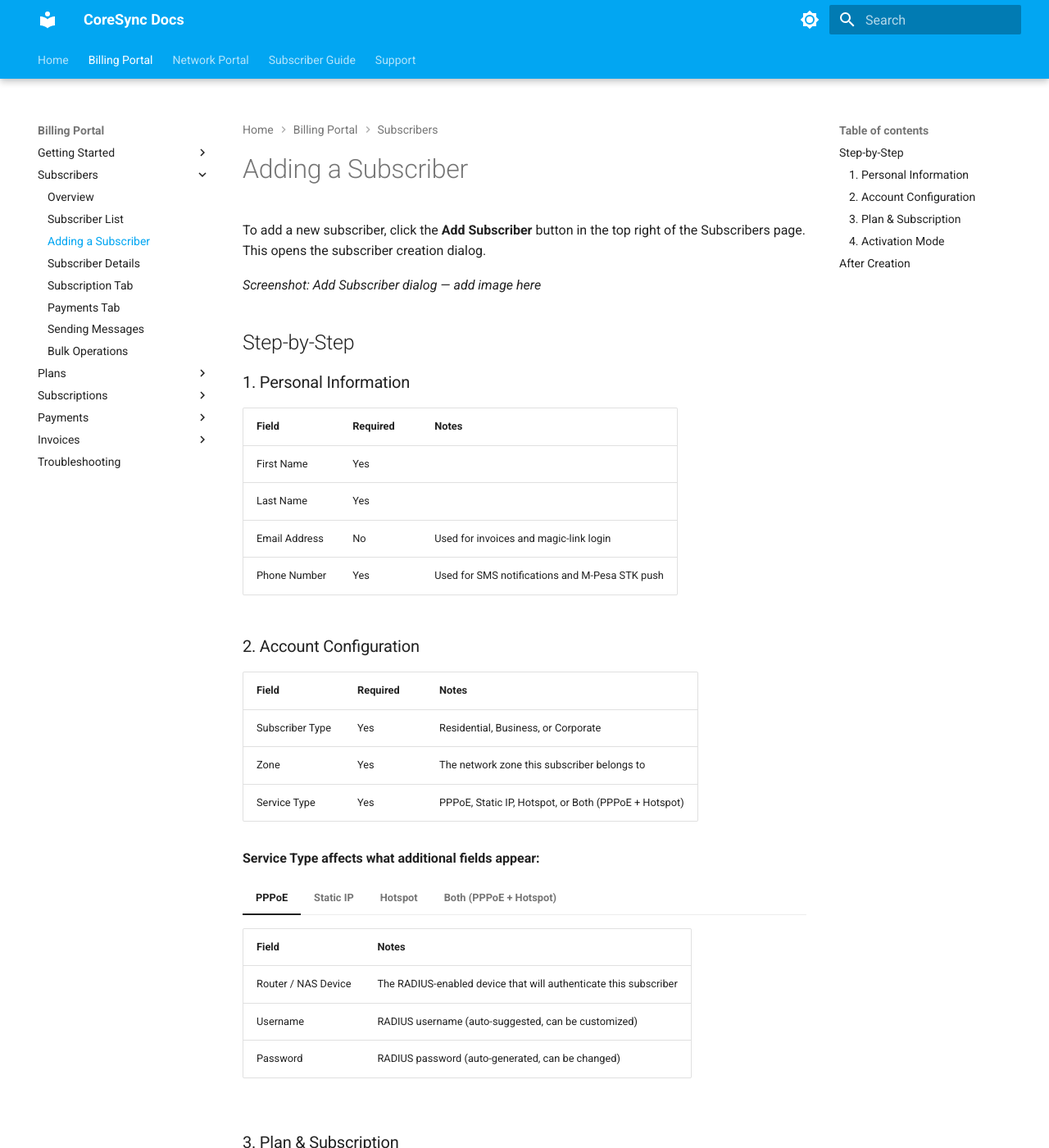
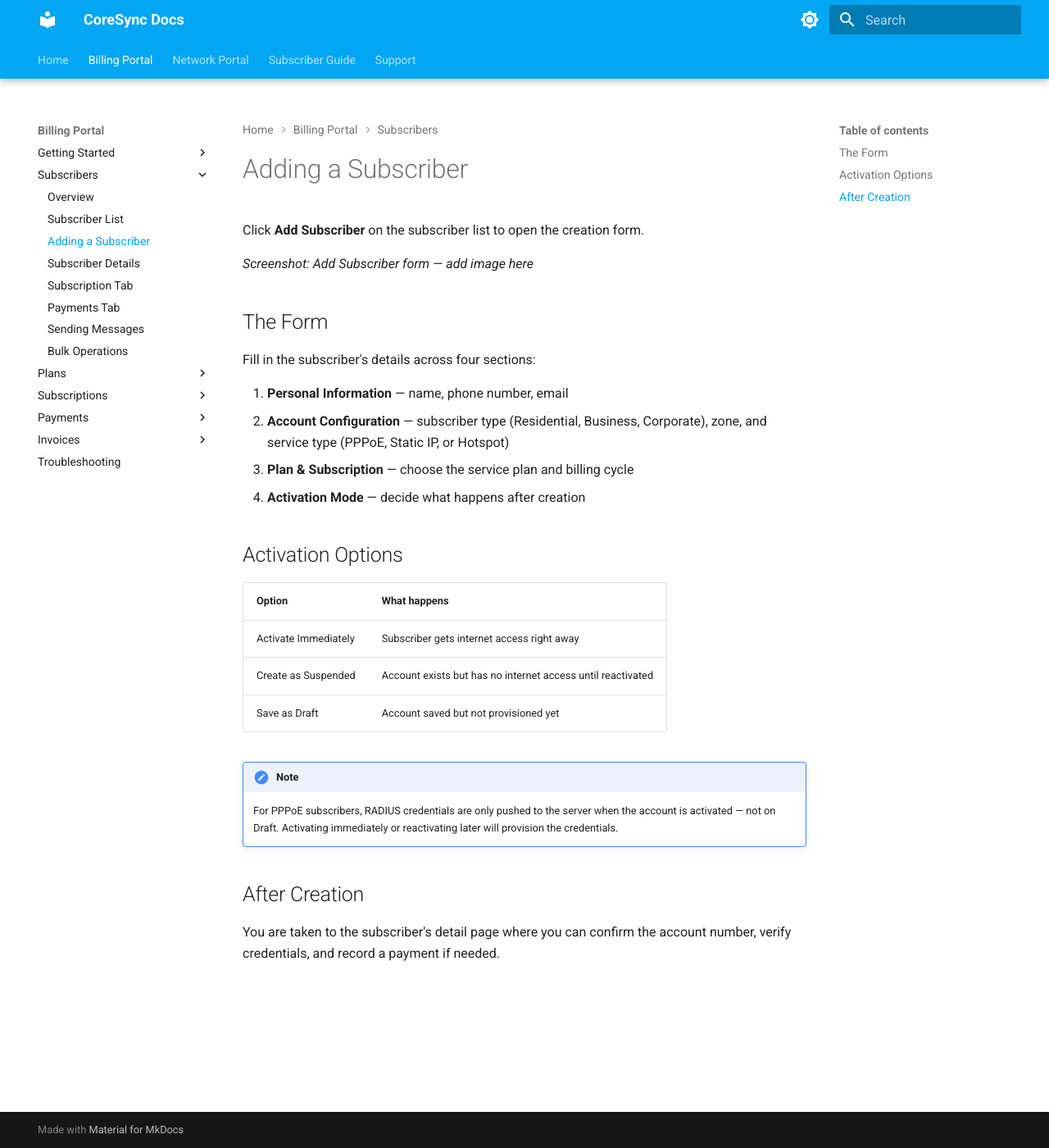
Before and after one commit to albertejuku/avitech-docs, an MkDocs documentation site: the page built from docs/subscribers/creating.md, in a window 1280 px wide and 1400 px high. Shown: the whole window at 82% size. Built offline with MkDocs 1.6.1 and Material for MkDocs 9.7.7, drawn with Linux system fonts in a browser that asks for light colours; some of the changed text lies outside the part shown.

Commit message:
refactor: simplify add subscriber page — cut field tables, just the flow
Co-Authored-By: Claude <noreply@anthropic.com>

```diff
--- a/docs/subscribers/creating.md
+++ b/docs/subscribers/creating.md
@@ -1,80 +1,29 @@
 # Adding a Subscriber
 
-To add a new subscriber, click the **Add Subscriber** button in the top right of the Subscribers page. This opens the subscriber creation dialog.
+Click **Add Subscriber** on the subscriber list to open the creation form.
 
-*Screenshot: Add Subscriber dialog — add image here*
+*Screenshot: Add Subscriber form — add image here*
 
-## Step-by-Step
+## The Form
 
-### 1. Personal Information
+Fill in the subscriber's details across four sections:
 
-| Field | Required | Notes |
-|---|---|---|
-| First Name | Yes | |
-| Last Name | Yes | |
-| Email Address | No | Used for invoices and magic-link login |
-| Phone Number | Yes | Used for SMS notifications and M-Pesa STK push |
+1. **Personal Information** — name, phone number, email
+2. **Account Configuration** — subscriber type (Residential, Business, Corporate), zone, and service type (PPPoE, Static IP, or Hotspot)
+3. **Plan & Subscription** — choose the service plan and billing cycle
+4. **Activation Mode** — decide what happens after creation
 
-### 2. Account Configuration
+## Activation Options
 
-| Field | Required | Notes |
-|---|---|---|
-| Subscriber Type | Yes | Residential, Business, or Corporate |
-| Zone | Yes | The network zone this subscriber belongs to |
-| Service Type | Yes | PPPoE, Static IP, Hotspot, or Both (PPPoE + Hotspot) |
-
-**Service Type affects what additional fields appear:**
-
-=== "PPPoE"
-
-    | Field | Notes |
-    |---|---|
-    | Router / NAS Device | The RADIUS-enabled device that will authenticate this subscriber |
-    | Username | RADIUS username (auto-suggested, can be customized) |
-    | Password | RADIUS password (auto-generated, can be changed) |
-
-=== "Static IP"
-
-    | Field | Notes |
-    |---|---|
-    | Router / NAS Device | The device managing this IP pool |
-    | Static IP Address | Selected from the available IP pool on the chosen device |
-
-=== "Hotspot"
-
-    | Field | Notes |
-    |---|---|
-    | Router / NAS Device | The hotspot device |
-
-=== "Both (PPPoE + Hotspot)"
-
-    Combines the fields from PPPoE and Hotspot above.
-
-### 3. Plan & Subscription
-
-| Field | Required | Notes |
-|---|---|---|
-| Service Plan | Yes | Select from active plans |
-| Billing Cycle | Yes | Determined by the selected plan (Daily, Weekly, Monthly, etc.) |
-
-### 4. Activation Mode
-
-Choose how the account is activated after creation:
-
-| Option | Effect |
+| Option | What happens |
 |---|---|
-| Activate Immediately | Subscriber gets internet access right away, subscription start date = today |
-| Create as Suspended | Account exists but has no internet access until manually reactivated |
-| Save as Draft | Account is saved but not provisioned — use **Continue Draft** later to complete activation |
+| Activate Immediately | Subscriber gets internet access right away |
+| Create as Suspended | Account exists but has no internet access until reactivated |
+| Save as Draft | Account saved but not provisioned yet |
 
 !!! note
-    For **PPPoE** subscribers, RADIUS credentials are only provisioned when the account is activated (not on Draft). Selecting **Activate Immediately** or later using **Reactivate** will push the credentials to the RADIUS server.
+    For PPPoE subscribers, RADIUS credentials are only pushed to the server when the account is activated — not on Draft. Activating immediately or reactivating later will provision the credentials.
 
 ## After Creation
 
-Once created, you will be taken to the subscriber's detail page where you can:
-
-- View the auto-generated Account Number
-- Confirm RADIUS credentials (for PPPoE)
-- Verify the subscription start and end dates
-- Record an initial payment if needed
+You are taken to the subscriber's detail page where you can confirm the account number, verify credentials, and record a payment if needed.
```
